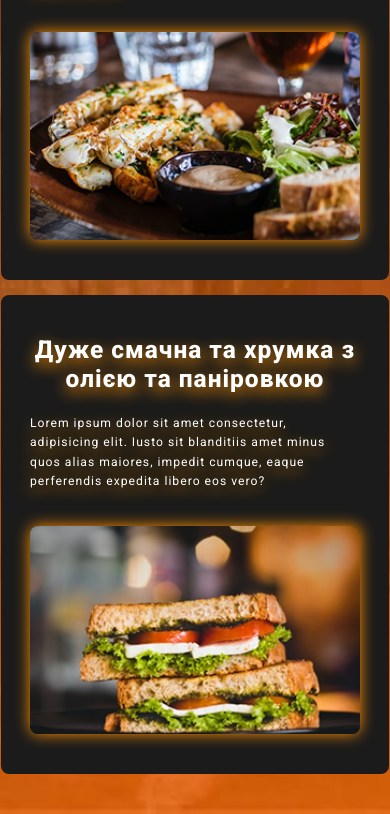
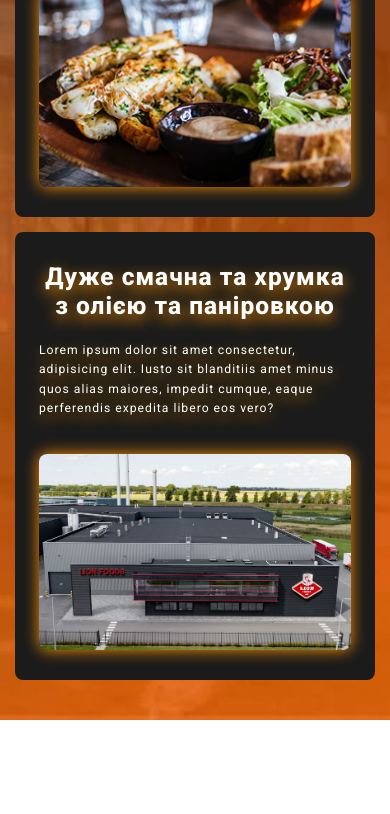
Before and after one commit to IgorekPo/Spice-Land_Lion, a plain HTML site: page index.html in a window 390 px wide. Shown: the part 3098-3912 px from the top of the page. After the commit the page ends 3818 px from the top, so only its background shows below. Drawn offline with Linux system fonts and the light colour scheme.

Commit message:
main-block

```diff
--- a/index.html
+++ b/index.html
@@ -155,7 +155,7 @@
                               vero?</p>
                         </div>
                         <div class="information-main__img">
-                           <img src="./img/test2.png"
+                           <img src="./img/factori_Lion.jpg"
                               alt="інформація про смажену цибулю">
                         </div>
                      </div>
--- a/scss/style.scss
+++ b/scss/style.scss
@@ -455,6 +455,7 @@
       @media(max-width: 705.98px){
          flex-direction: column;
          align-items: center;
+         padding: 30px 24px;
       };
       &:nth-child(even){
          @media(min-width: 706px){
@@ -500,10 +501,10 @@
          height: 100%;
          object-fit: cover;
       }
-      // @media(max-width: 705.98px){
-      //    width: 100%;
-      //    aspect-ratio: 276 / 208;
-      // }
+      @media(max-width: 705.98px){
+         height: 100%;
+         width: 100%;
+      }
    }
 }
 
```
Also changed, not shown: css/style.css.
